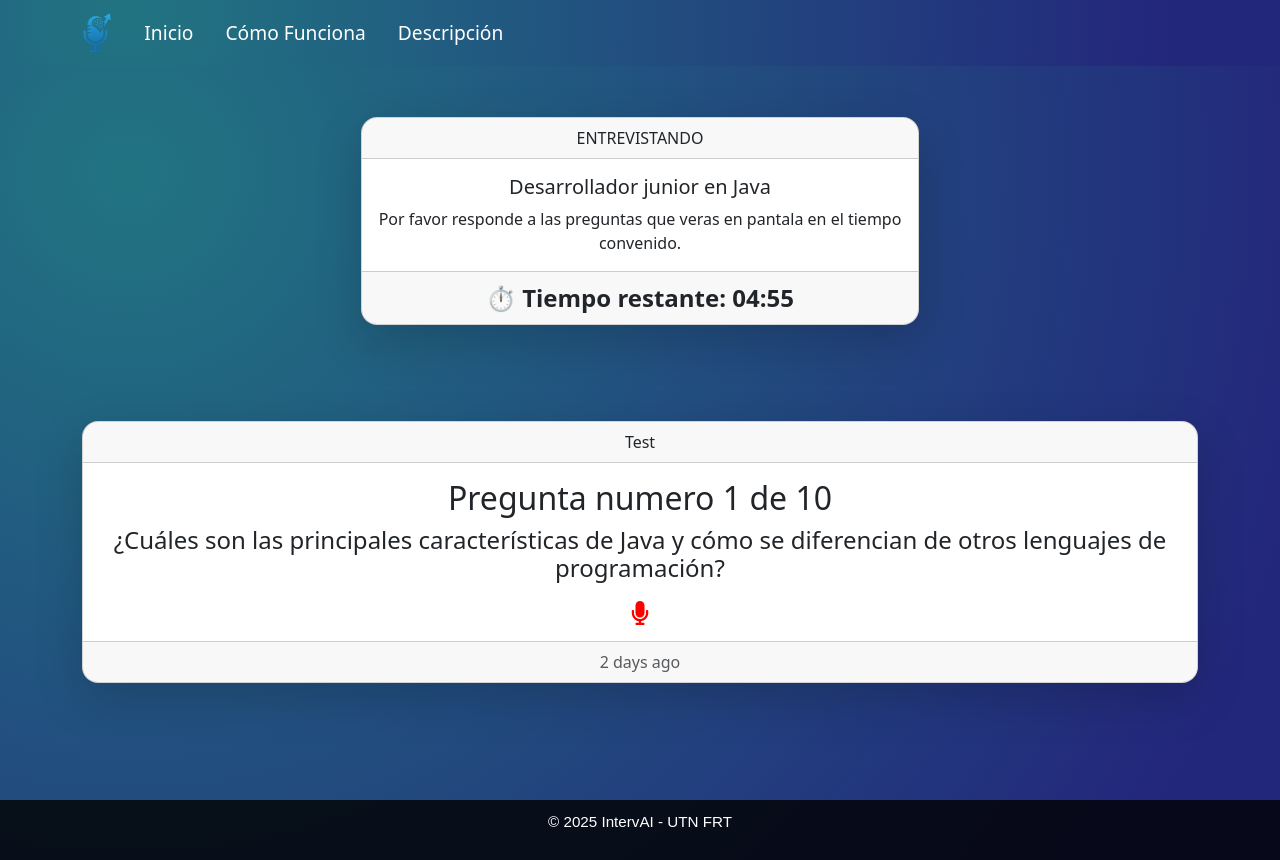
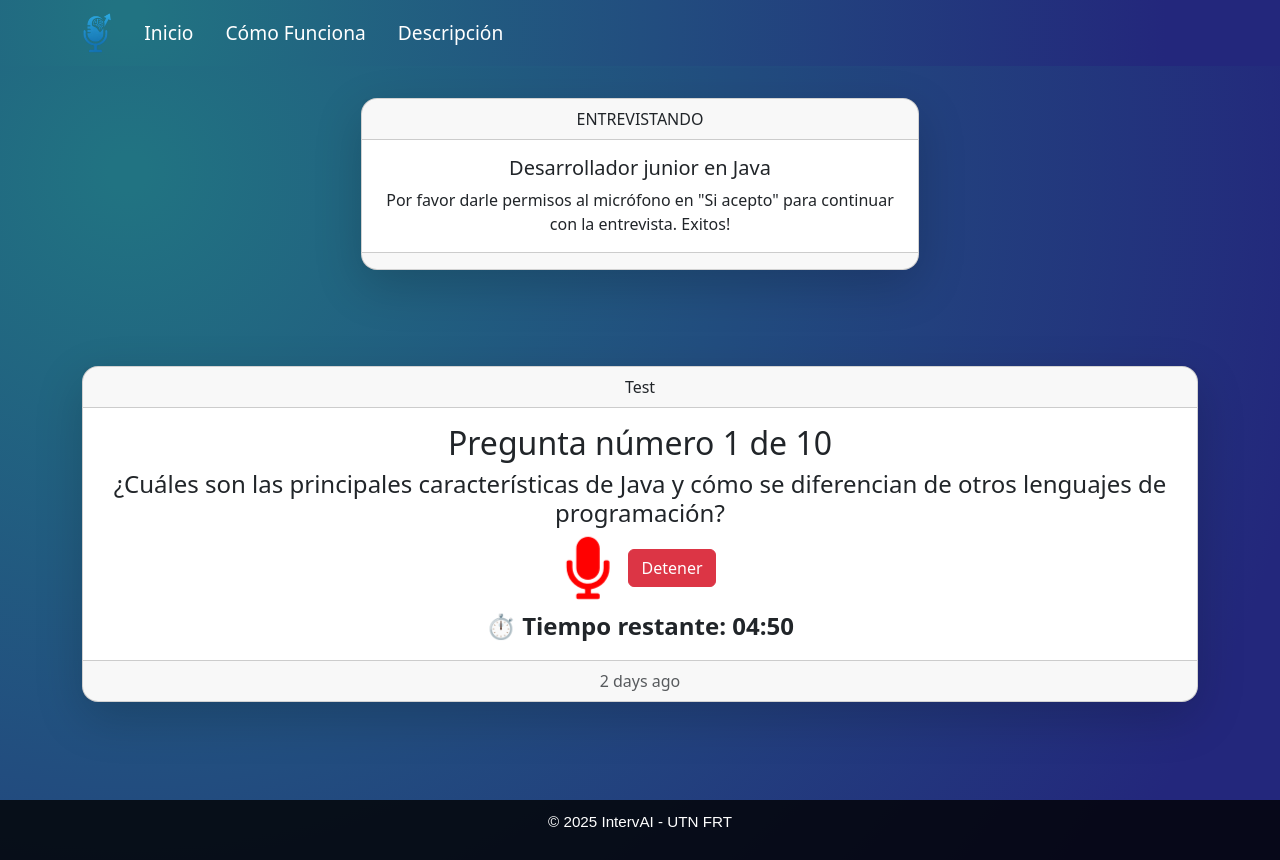
Before and after one commit to Javier359/SeminarioJN, a React (Vite) app: page /comenzar-intento in a window 1280 px wide. Built offline with nearby package versions, Linux system fonts and the light colour scheme; no server answers.

Commit message:
se agrego el componente grabador con mediaRecorder para descargar y guardar el audio

```diff
--- /dev/null
+++ b/src/components/Preguntas/GrabadorAudio.jsx
@@ -0,0 +1,56 @@
+import React, { useEffect, useRef, useState, forwardRef, useImperativeHandle } from "react";
+
+
+const GrabadorAudio = forwardRef((props, ref) => {
+  const mediaRecorderRef = useRef(null);
+  const [grabando, setGrabando] = useState(false);
+  const chunksRef = useRef([]);
+
+  useImperativeHandle(ref, () => ({
+    detenerGrabacion,
+  }));
+
+  useEffect(() => {
+    const iniciarGrabacion = async () => {
+      try {
+        const stream = await navigator.mediaDevices.getUserMedia({ audio: true });
+        mediaRecorderRef.current = new MediaRecorder(stream);
+
+        mediaRecorderRef.current.ondataavailable = (e) => {
+          if (e.data.size > 0) chunksRef.current.push(e.data);
+        };
+
+        mediaRecorderRef.current.onstop = () => {
+          const blob = new Blob(chunksRef.current, { type: "audio/webm" });
+          const url = URL.createObjectURL(blob);
+          const a = document.createElement("a");
+          a.href = url;
+          a.download = "grabacion_entrevista.webm";
+          a.click();
+        };
+
+        mediaRecorderRef.current.start();
+        setGrabando(true);
+
+        setTimeout(() => {
+          detenerGrabacion();
+        }, 5 * 60 * 1000);
+      } catch (error) {
+        console.error("Error al acceder al micrófono:", error);
+      }
+    };
+
+    iniciarGrabacion();
+  }, []);
+
+  const detenerGrabacion = () => {
+    if (mediaRecorderRef.current && grabando) {
+      mediaRecorderRef.current.stop();
+      setGrabando(false);
+    }
+  };
+
+  return null; // no muestra nada
+});
+
+export default GrabadorAudio;
--- a/src/components/Preguntas/PreguntasIndividuales.jsx
+++ b/src/components/Preguntas/PreguntasIndividuales.jsx
@@ -1,23 +1,52 @@
-import Button from 'react-bootstrap/Button';
-import Card from 'react-bootstrap/Card';
+import Button from "react-bootstrap/Button";
+import Card from "react-bootstrap/Card";
 import { FaMicrophone } from "react-icons/fa";
+import GrabadorAudio from "./GrabadorAudio";
+import Temporizador from "./Temporizador";
+import { useRef } from "react";
+import "../../styles/grabador.css";
 
 const PreguntasIndividuales = () => {
-    return (
-         <Card className="text-center shadow-lg rounded-4 my-5 w-100">
-      <Card.Header className=''>Test</Card.Header>
+  const grabadorRef = useRef();
+  const temporizadorRef = useRef();
+
+  const detenerEntrevista = () => {
+    if (grabadorRef.current) grabadorRef.current.detenerGrabacion();
+    if (temporizadorRef.current) temporizadorRef.current.detenerTemporizador();
+  };
+
+  return (
+    <Card className="text-center shadow-lg rounded-4 my-5 w-100">
+      <Card.Header>Test</Card.Header>
       <Card.Body>
-        <Card.Title> <h2 className=''>Pregunta numero 1 de 10</h2></Card.Title>
-        <Card.Text className='text'>
-           <h4>¿Cuáles son las principales características de Java y cómo se
+        <Card.Title>
+          <h2>Pregunta número 1 de 10</h2>
+        </Card.Title>
+        <Card.Text>
+          <h4>
+            ¿Cuáles son las principales características de Java y cómo se
             diferencian de otros lenguajes de programación?
-            </h4>
+          </h4>
         </Card.Text>
-         <FaMicrophone size={24} color="red" title="Grabando..." />
+        <div className="d-flex justify-content-center align-items-center gap-3">
+          <FaMicrophone
+            size={48}
+            color="red"
+            className="microfono-animado"
+            title="Grabando..."
+          />
+          <Button variant="danger" onClick={detenerEntrevista}>
+            Detener
+          </Button>
+        </div>
+        <div className="mt-3">
+          <Temporizador ref={temporizadorRef} />
+        </div>
       </Card.Body>
       <Card.Footer className="text-muted">2 days ago</Card.Footer>
+      <GrabadorAudio ref={grabadorRef} />
     </Card>
-    );
+  );
 };
 
 export default PreguntasIndividuales;
--- a/src/components/Preguntas/PregutasPrincipal.jsx
+++ b/src/components/Preguntas/PregutasPrincipal.jsx
@@ -1,9 +1,7 @@
-import React from "react";
 import { Container } from "react-bootstrap";
-import Button from "react-bootstrap/Button";
 import Card from "react-bootstrap/Card";
 import PreguntasIndividuales from "./PreguntasIndividuales";
-import Temporizador from "./Temporizador";
+
 
 const PregutasPrincipal = () => {
   return (
@@ -13,12 +11,12 @@ const PregutasPrincipal = () => {
         <Card.Body>
           <Card.Title>Desarrollador junior en Java</Card.Title>
           <Card.Text>
-            Por favor responde a las preguntas que veras en pantala en el tiempo
-            convenido.
+            Por favor darle permisos al micrófono en "Si acepto" para continuar con la entrevista.
+            Exitos!
           </Card.Text>
         </Card.Body>
         <Card.Footer className="d-flex justify-content-center">
-            <Temporizador></Temporizador>
+
         </Card.Footer>
       </Card>
       <PreguntasIndividuales />
--- a/src/components/Preguntas/Temporizador.jsx
+++ b/src/components/Preguntas/Temporizador.jsx
@@ -1,42 +1,54 @@
-import React, { useState, useEffect } from 'react';
-import { Card } from 'react-bootstrap';
-import Button from 'react-bootstrap/Button';
+import React, { useEffect, useState, forwardRef, useImperativeHandle } from "react";
 
-const Temporizador = () => {
-  const DURACION_TOTAL = 5 * 60; // 20 minutos en segundos
+const Temporizador = forwardRef((props, ref) => {
+  const DURACION_TOTAL = 5 * 60;
   const [tiempoRestante, setTiempoRestante] = useState(DURACION_TOTAL);
+  const [intervaloId, setIntervaloId] = useState(null);
+
+  useImperativeHandle(ref, () => ({
+    detenerTemporizador,
+  }));
 
   useEffect(() => {
     const tiempoGuardado = localStorage.getItem("tiempoRestante");
     const ultimaActualizacion = localStorage.getItem("ultimaActualizacion");
 
+    let tiempoInicial = DURACION_TOTAL;
     if (tiempoGuardado && ultimaActualizacion) {
       const segundosPasados = Math.floor((Date.now() - parseInt(ultimaActualizacion)) / 1000);
-      const nuevoTiempo = Math.max(parseInt(tiempoGuardado) - segundosPasados, 0);
-      setTiempoRestante(nuevoTiempo);
+      tiempoInicial = Math.max(parseInt(tiempoGuardado) - segundosPasados, 0);
     }
 
-    const intervalo = setInterval(() => {
-      setTiempoRestante(prev => {
+    setTiempoRestante(tiempoInicial);
+    iniciarIntervalo(tiempoInicial);
+  }, []);
+
+  const iniciarIntervalo = (inicio) => {
+    const id = setInterval(() => {
+      setTiempoRestante((prev) => {
         if (prev <= 1) {
-          clearInterval(intervalo);
+          clearInterval(id);
           localStorage.removeItem("tiempoRestante");
           localStorage.removeItem("ultimaActualizacion");
           return 0;
         }
-        const nuevoTiempo = prev - 1;
-        localStorage.setItem("tiempoRestante", nuevoTiempo);
+        const nuevo = prev - 1;
+        localStorage.setItem("tiempoRestante", nuevo);
         localStorage.setItem("ultimaActualizacion", Date.now().toString());
-        return nuevoTiempo;
+        return nuevo;
       });
     }, 1000);
+    setIntervaloId(id);
+  };
 
-    return () => clearInterval(intervalo);
-  }, []);
+  const detenerTemporizador = () => {
+    clearInterval(intervaloId);
+    setTiempoRestante(0);
+    localStorage.removeItem("tiempoRestante");
+    localStorage.removeItem("ultimaActualizacion");
+  };
 
-  const minutos = Math.floor(tiempoRestante / 60)
-    .toString()
-    .padStart(2, "0");
+  const minutos = Math.floor(tiempoRestante / 60).toString().padStart(2, "0");
   const segundos = (tiempoRestante % 60).toString().padStart(2, "0");
 
   return (
@@ -44,6 +56,6 @@ const Temporizador = () => {
       ⏱️ Tiempo restante: {minutos}:{segundos}
     </div>
   );
-};
+});
 
 export default Temporizador;
--- /dev/null
+++ b/src/styles/grabador.css
@@ -0,0 +1,9 @@
+@keyframes pulso {
+  0% { transform: scale(1); opacity: 0.7; }
+  50% { transform: scale(1.3); opacity: 1; }
+  100% { transform: scale(1); opacity: 0.7; }
+}
+
+.microfono-animado {
+  animation: pulso 1s infinite;
+}
```
